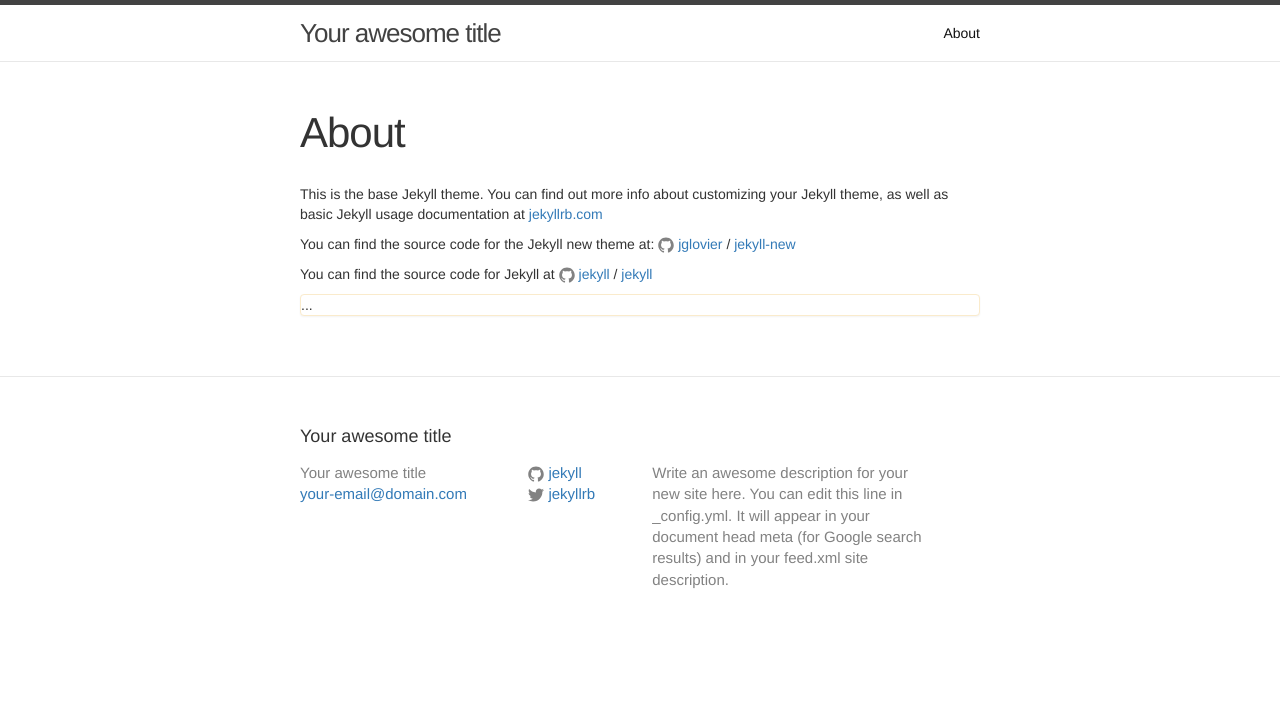
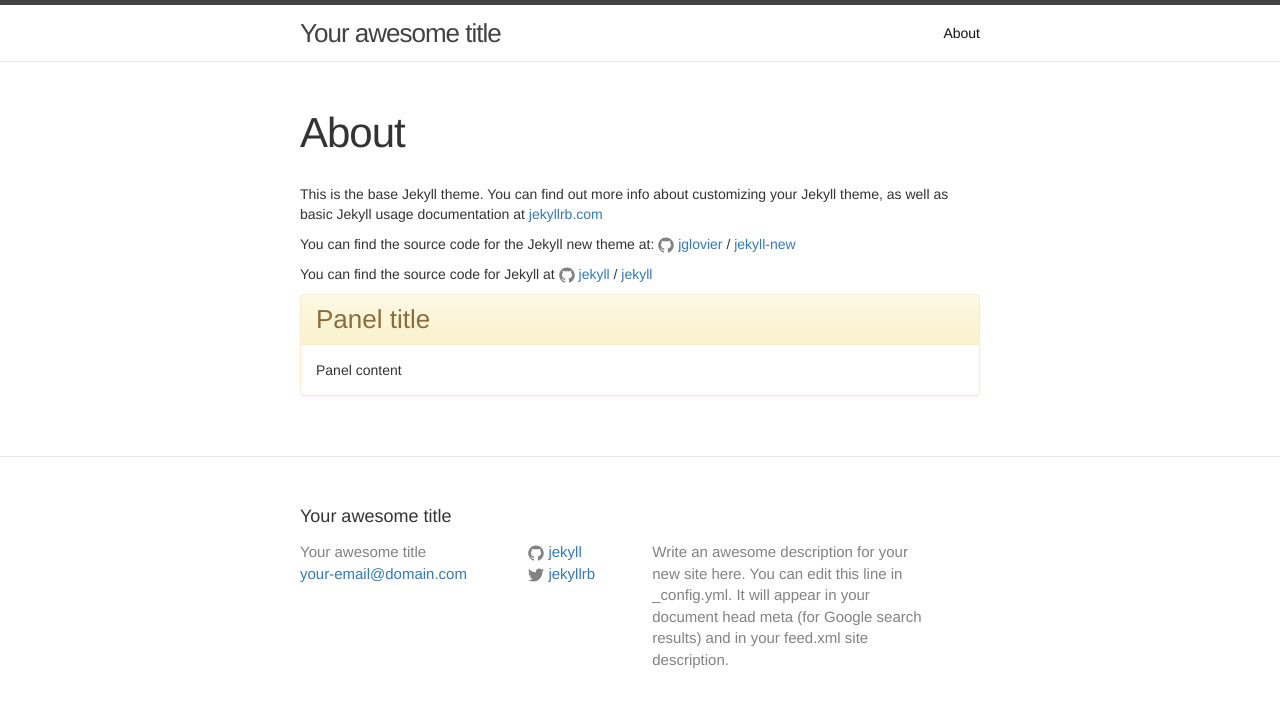
Before and after one commit to metajinomics/build_theme, a Jekyll site: the page built from about.md, in a window 1280 px wide. Shown: the top 707 px of the page. Built offline with Jekyll 4.4.1, drawn with Linux system fonts in a browser that asks for light colours.

Commit message:
test panel

```diff
--- a/about.md
+++ b/about.md
@@ -14,4 +14,12 @@ You can find the source code for Jekyll at
 {% include icon-github.html username="jekyll" %} /
 [jekyll](https://github.com/jekyll/jekyll)
 
-<div class="panel panel-warning">...</div>
+
+<div class="panel panel-warning">
+  <div class="panel-heading">
+    <h3 class="panel-title">Panel title</h3>
+  </div>
+  <div class="panel-body">
+    Panel content
+  </div>
+</div>
```
